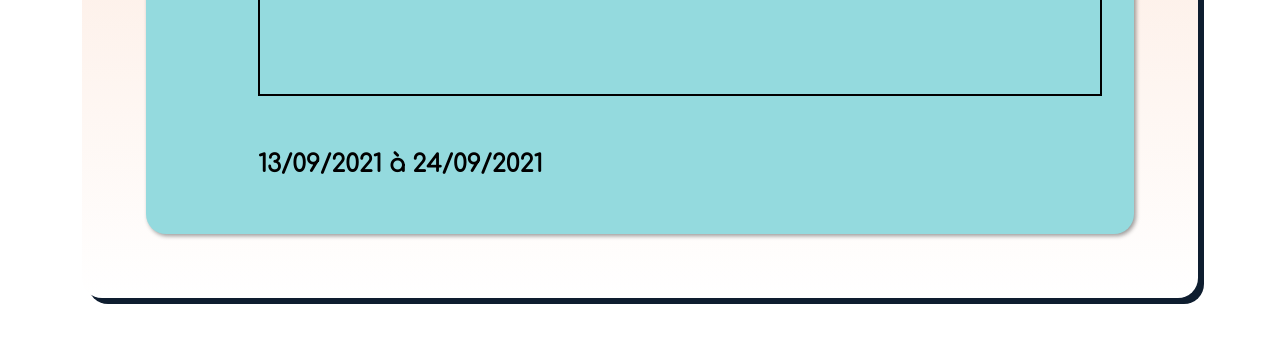
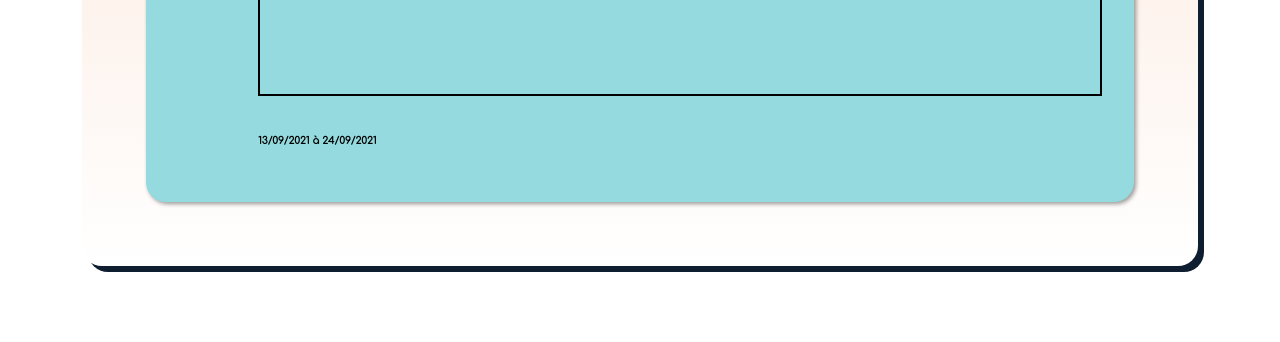
Before and after one commit to caprearo/imersaoDev, a plain HTML site: page index.html in a window 1280 px wide. Shown: the part 1179-1521 px from the top of the page. Drawn offline with Linux system fonts and the light colour scheme; a script that the page names is missing.

Commit message:
correção fonte data

```diff
--- a/style.css
+++ b/style.css
@@ -95,3 +95,8 @@ body {
   color: #348b97;
   border: 2px solid #f7f7f7;
 }
+
+.data {
+  font-size: 10px;
+
+}
```
